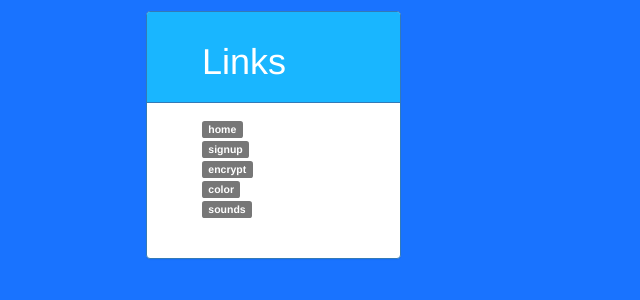
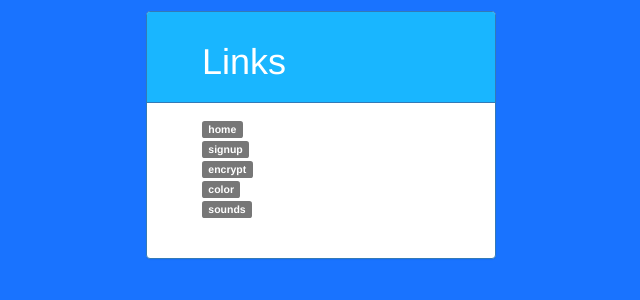
Before and after one commit to jasonleonhard/user-signup, a Flask app: page / in a window 1280 px wide. Shown: the top 300 px of the page, without its empty margins (319-959 px from the left). Run offline with Flask 2, Linux system fonts and the light colour scheme; some libraries are stand-ins or nearby versions.

Commit message:
fix col in links template

```diff
--- a/templates/links.html
+++ b/templates/links.html
@@ -1,7 +1,7 @@
 {% extends 'base.html' %}
 {% block content %}
 <div class="col-xs-4"></div>
-<div class="col-xs-3">
+<div class="col-xs-4">
     <div class="panel panel-primary">
         <div class="panel-heading pad_left">
             <h1>Links</h1>
```
